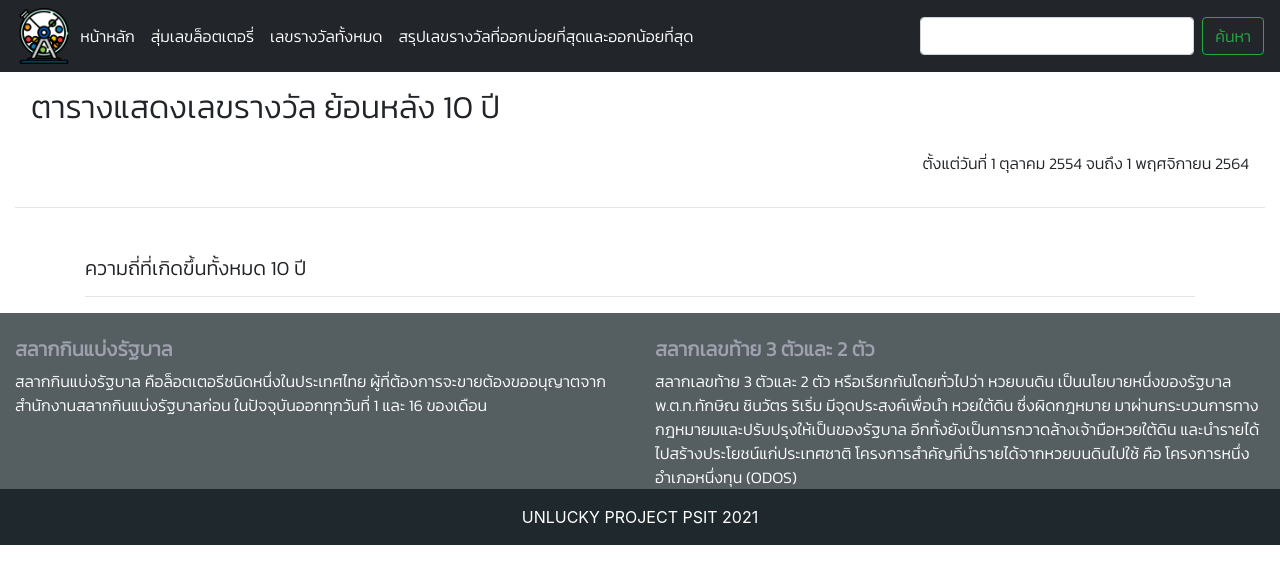
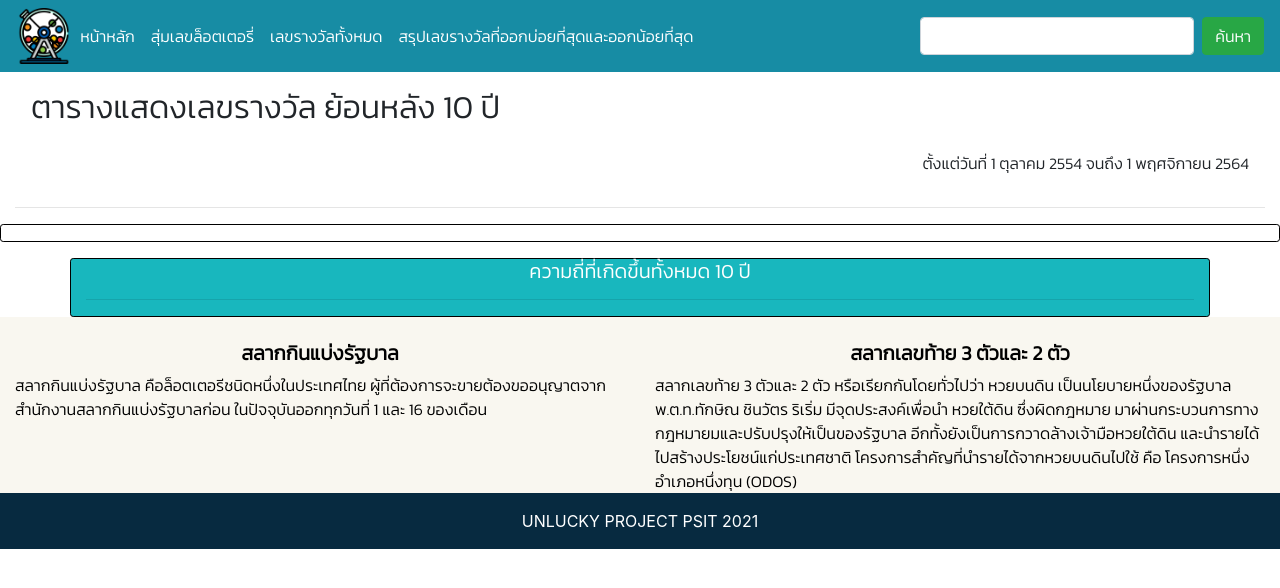
Before and after one commit to S1vanat/Lottery, a Django app: template Myproject/templates/allreward.html in a window 1280 px wide. Shown: the top 588 px of the page. Run offline with Django 3.2, Linux system fonts and the light colour scheme; the template is opened without the code that fills it, so the values that code supplies are empty; some libraries are stand-ins or nearby versions.

Commit message:
css html

```diff
--- a/Myproject/templates/allreward.html
+++ b/Myproject/templates/allreward.html
@@ -31,6 +31,13 @@
     box-shadow: rgba(0, 0, 0, 0.25) 0px 0.0625em 0.0625em,
       rgba(0, 0, 0, 0.25) 0px 0.125em 0.5em,
       rgba(255, 255, 255, 0.1) 0px 0px 0px 1px inset;
+  }
+  h5{
+    text-align: center;
+  }
+  .col{
+    border: 1px solid black;
+    border-radius: 0.4vmin;
   }
 </style>
 <div class="container-fluid">
@@ -74,8 +81,9 @@
   <!-- Freque  table -->
   <div class="container mt-3">
     <div class="row">
-      <div class="col">
-        <h5>ความถี่ที่เกิดขึ้นทั้งหมด 10 ปี</h5>
+      <div class="col"
+      style="background-color: #18B7BE; color: white;">
+        <h5>ความถี่ที่เกิดขึ้นทั้งหมด 10 ปี</h5 >
         <hr />
       </div>
     </div>
--- a/Myproject/templates/navbar.html
+++ b/Myproject/templates/navbar.html
@@ -21,7 +21,7 @@
   <body>
     <nav
       class="navbar navbar-expand-lg navbar-dark"
-      style="background-color: #22262b"
+      style="background-color: #178CA4"
     >
       <button
         class="navbar-toggler"
@@ -66,7 +66,7 @@
             placeholder=""
             aria-label=""
           />
-          <button class="btn btn-outline-success my-2 my-sm-0" type="submit">
+          <button class="btn btn-success my-2 my-sm-0" type="submit">
             ค้นหา
           </button>
         </form>
@@ -76,7 +76,7 @@
     {% block content %} {% endblock%}
     <footer
       class="page-footer font-small teal pt-4"
-      style="background: #555e61; bottom: 0px"
+      style="background: #F9F7F0; bottom: 0px"
     >
       <!-- Footer Text -->
       <div class="container-fluid text-center text-md-left">
@@ -87,11 +87,11 @@
             <!-- Content -->
             <h5
               class="text-uppercase font-weight-bold"
-              style="color: rgb(160, 161, 175)"
+              style="color: black"
             >
               สลากกินแบ่งรัฐบาล
             </h5>
-            <j style="color: white">
+            <j style="color: black">
               สลากกินแบ่งรัฐบาล คือล็อตเตอรีชนิดหนึ่งในประเทศไทย
               ผู้ที่ต้องการจะขายต้องขออนุญาตจากสำนักงานสลากกินแบ่งรัฐบาลก่อน
               ในปัจจุบันออกทุกวันที่ 1 และ 16 ของเดือน
@@ -106,11 +106,11 @@
             <!-- Content -->
             <h5
               class="text-uppercase font-weight-bold"
-              style="color: rgb(160, 161, 175)"
+              style="color: black"
             >
               สลากเลขท้าย 3 ตัวและ 2 ตัว
             </h5>
-            <j style="color: white">
+            <j style="color: black">
               สลากเลขท้าย 3 ตัวและ 2 ตัว หรือเรียกกันโดยทั่วไปว่า หวยบนดิน
               เป็นนโยบายหนึ่งของรัฐบาล พ.ต.ท.ทักษิณ ชินวัตร ริเริ่ม
               มีจุดประสงค์เพื่อนำ หวยใต้ดิน ซึ่งผิดกฎหมาย
@@ -130,7 +130,7 @@
       <!-- Copyright -->
       <div
         class="footer-copyright text-center py-3"
-        style="background: #1e282d; color: white"
+        style="background: #072A40; color: white"
       >
         UNLUCKY PROJECT PSIT 2021
       </div>
```
Also changed, not shown: Myproject/templates/index.html (+13 -13 lines).
